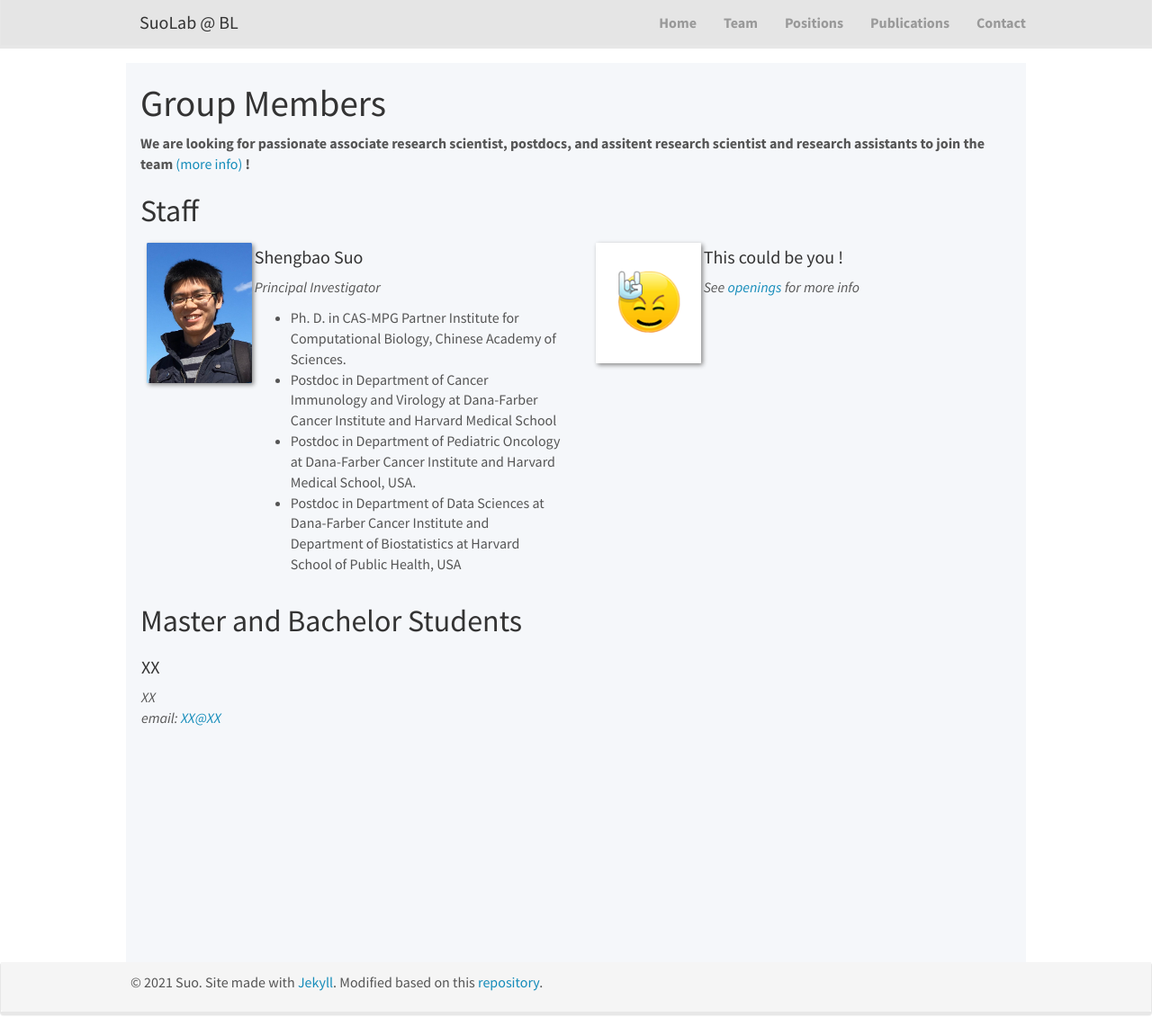
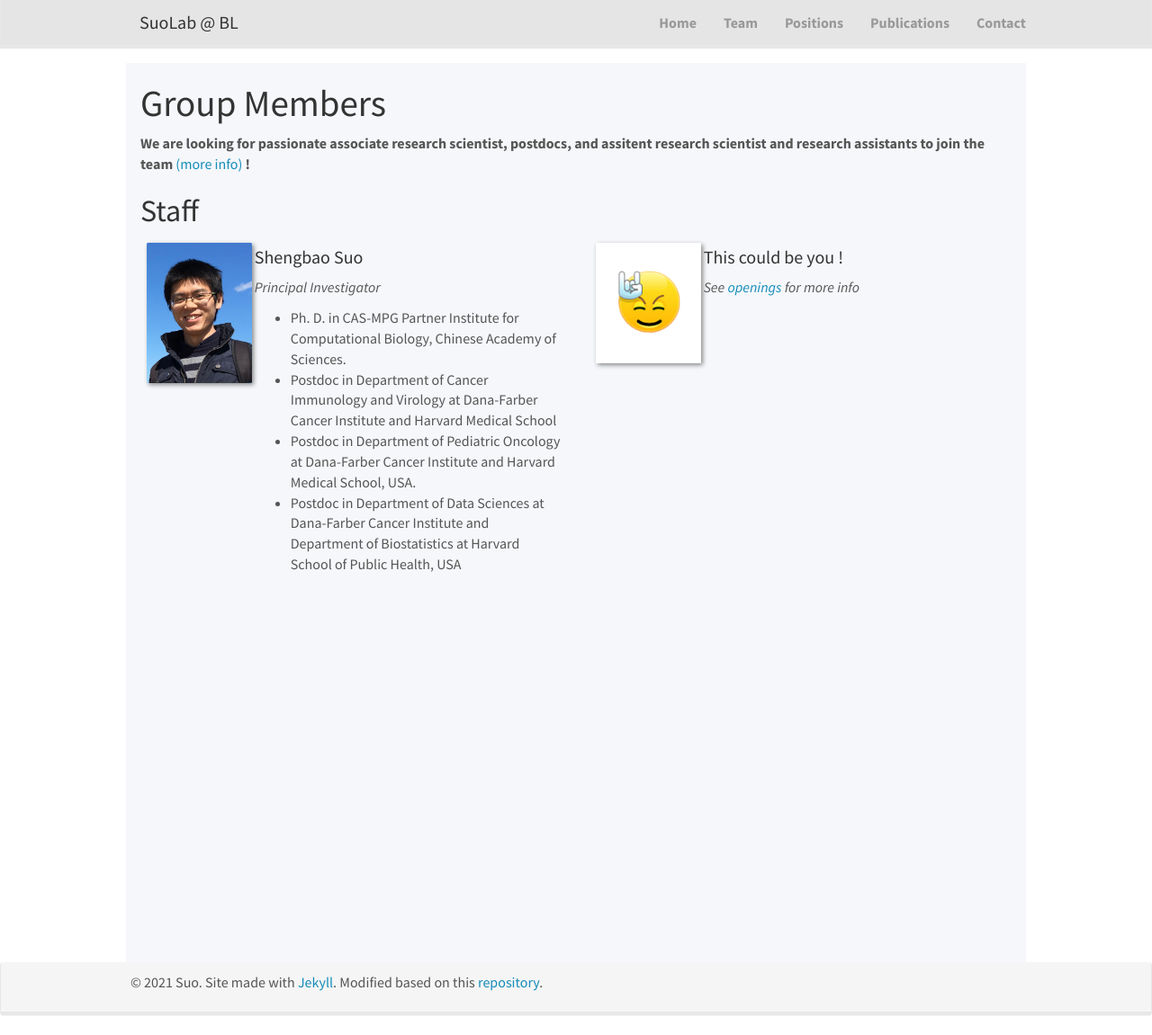
Before and after one commit to suoshengbao/suoshengbao.github.io, a Jekyll site: the page built from _pages/team.md, in a window 1280 px wide and 1151 px high. Shown: the whole window at 90% size. Built offline with Jekyll 4.4.1, drawn with Linux system fonts in a browser that asks for light colours; nearby versions of some CDN libraries.

Commit message:
Update team.md

```diff
--- a/_pages/team.md
+++ b/_pages/team.md
@@ -78,7 +78,7 @@ permalink: /team/
 
 
 
-## Master and Bachelor Students
+<!-- ## Master and Bachelor Students
 {% assign number_printed = 0 %}
 {% for member in site.data.students %}
 
@@ -130,7 +130,7 @@ permalink: /team/
 {% if even_odd == 1 %}
 </div>
 {% endif %}
-
+ -->
 
 <!-- ## Alumni
 <table align="center" style="width:100%">
```
